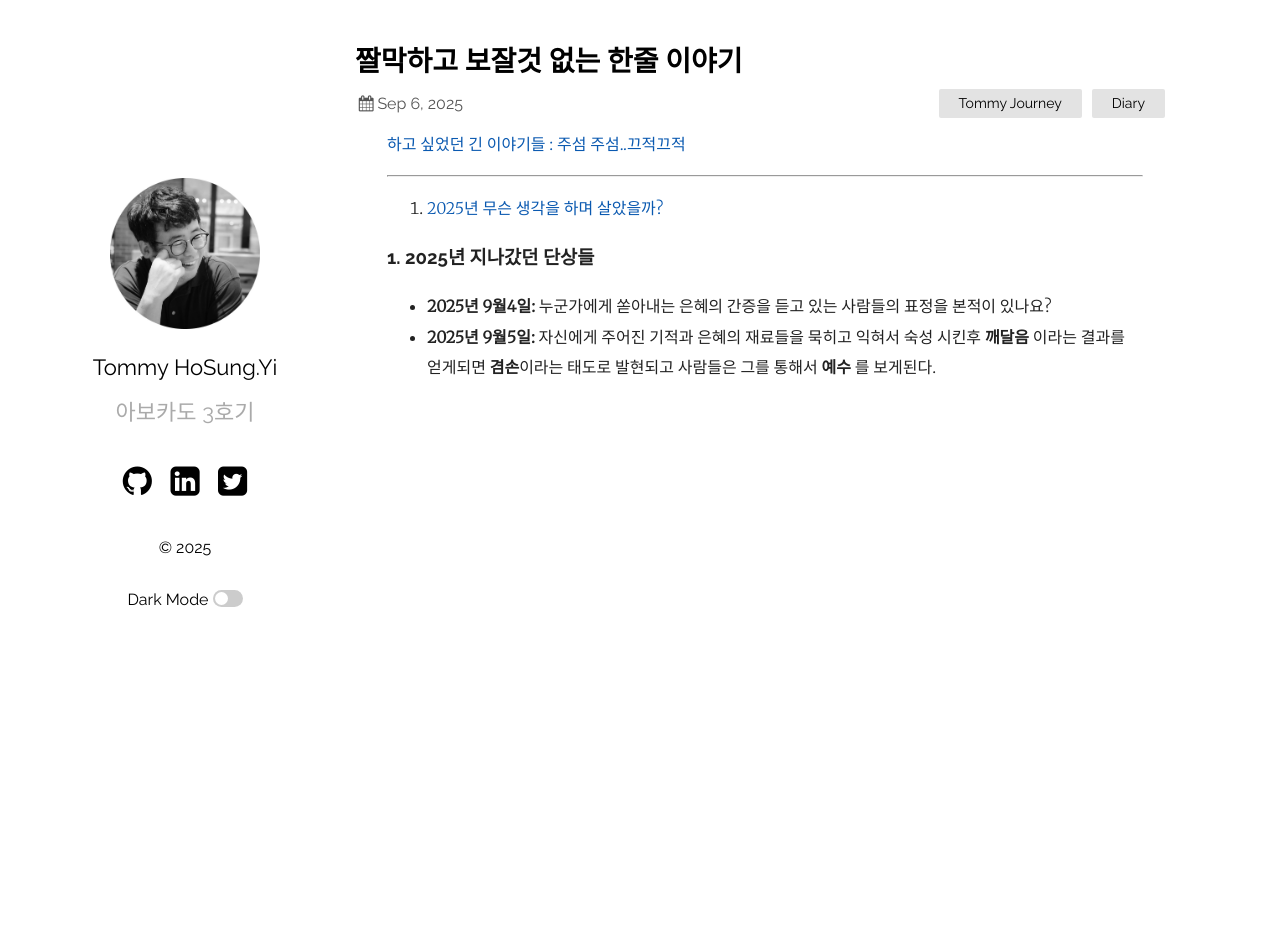
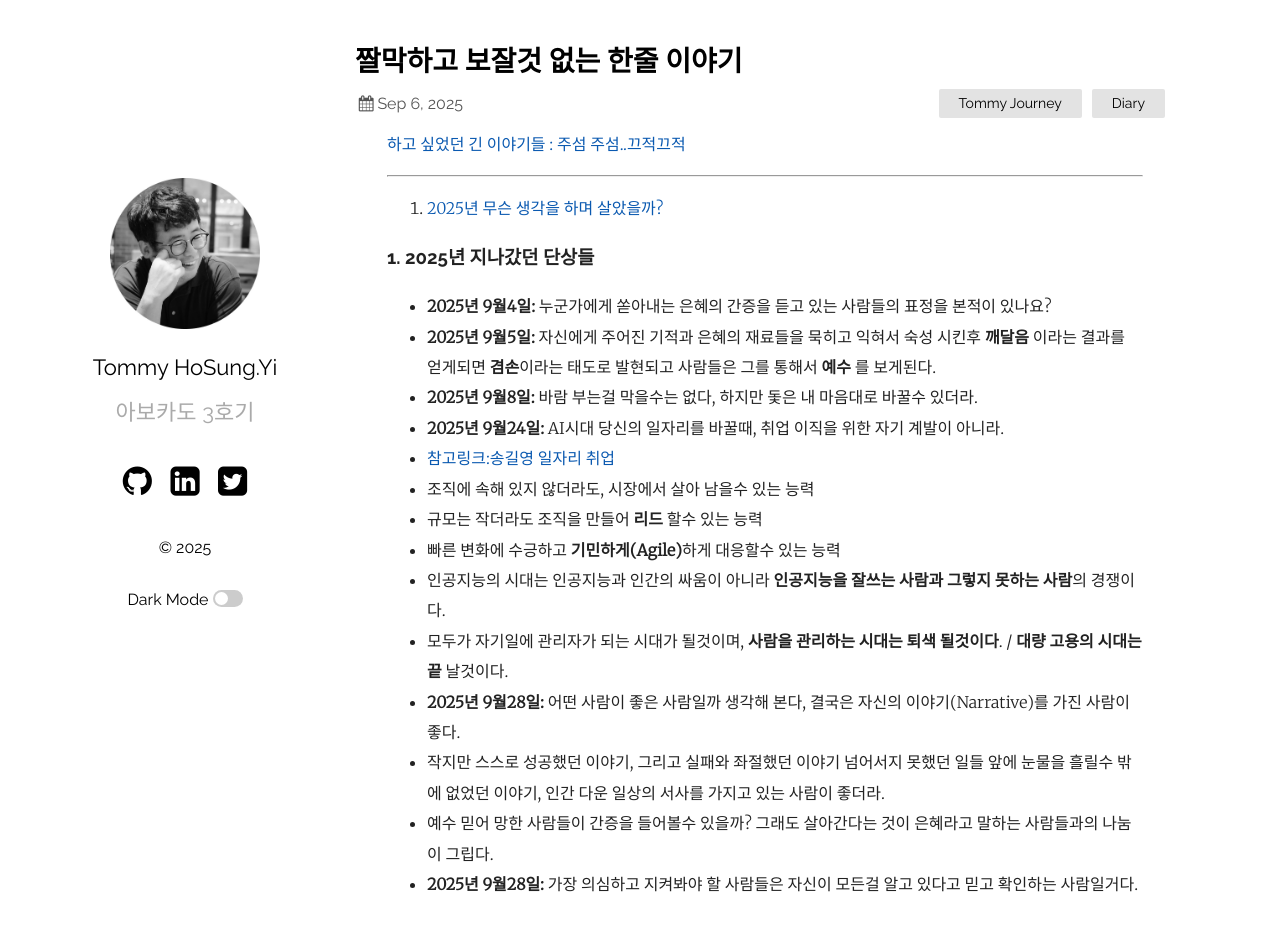
Before and after one commit to hslee77/hslee77.github.io, a Jekyll site: the page built from wiki/memo/2025-09-06-diary.md, in a window 1280 px wide and 944 px high. Shown: the top 931 px of the window. Built offline with Jekyll 4.4.1, drawn with Linux system fonts in a browser that asks for light colours.

Commit message:
20290928 update v1.0

```diff
--- a/wiki/memo/2025-09-06-diary.md
+++ b/wiki/memo/2025-09-06-diary.md
@@ -14,4 +14,17 @@ categories: [Tommy Journey, Diary]
 ### 1. 2025년 지나갔던 단상들
 
 - **2025년 9월4일:** 누군가에게 쏟아내는 은혜의 간증을 듣고 있는 사람들의 표정을 본적이 있나요?
-- **2025년 9월5일:** 자신에게 주어진 기적과 은혜의 재료들을 묵히고 익혀서 숙성 시킨후 **깨달음** 이라는 결과를 얻게되면 **겸손**이라는 태도로 발현되고 사람들은 그를 통해서 **예수** 를 보게된다.
+- **2025년 9월5일:** 자신에게 주어진 기적과 은혜의 재료들을 묵히고 익혀서 숙성 시킨후 **깨달음** 이라는 결과를 얻게되면 **겸손**이라는
+태도로 발현되고 사람들은 그를 통해서 **예수** 를 보게된다.
+- **2025년 9월8일:** 바람 부는걸 막을수는 없다, 하지만 돛은 내 마음대로 바꿀수 있더라.
+- **2025년 9월24일:** AI시대 당신의 일자리를 바꿀때, 취업 이직을 위한 자기 계발이 아니라.
+- [참고링크:송길영 일자리 취업](https://www.youtube.com/watch?v=lVVPmhJjCjA&fbclid=IwY2xjawNAPmlleHRuA2FlbQIxMABicmlkETF2TzJrd2RIMG5xdGhzTkdhAR5FEBKi2HqLIox5mwkswVtHdhZ3I1f7oxQUWNtxOHgq4p8lYS2ltVDtI67dpQ_aem_DTQAC_4MlE54cXiH6FPtnQ)
+- 조직에 속해 있지 않더라도, 시장에서 살아 남을수 있는 능력
+- 규모는 작더라도 조직을 만들어 **리드** 할수 있는 능력
+- 빠른 변화에 수긍하고 **기민하게(Agile)**하게 대응할수 있는 능력
+- 인공지능의 시대는 인공지능과 인간의 싸움이 아니라 **인공지능을 잘쓰는 사람과 그렇지 못하는 사람**의 경쟁이다.
+- 모두가 자기일에 관리자가 되는 시대가 될것이며, **사람을 관리하는 시대는 퇴색 될것이다**. / **대량 고용의 시대는 끝** 날것이다.
+- **2025년 9월28일:** 어떤 사람이 좋은 사람일까 생각해 본다, 결국은 자신의 이야기(Narrative)를 가진 사람이 좋다.
+- 작지만 스스로 성공했던 이야기, 그리고 실패와 좌절했던 이야기 넘어서지 못했던 일들 앞에 눈물을 흘릴수 밖에 없었던 이야기, 인간 다운 일상의 서사를 가지고 있는 사람이 좋더라.
+- 예수 믿어 망한 사람들이 간증을 들어볼수 있을까? 그래도 살아간다는 것이 은혜라고 말하는 사람들과의 나눔이 그립다.
+- **2025년 9월28일:** 가장 의심하고 지켜봐야 할 사람들은 자신이 모든걸 알고 있다고 믿고 확인하는 사람일거다.
```
